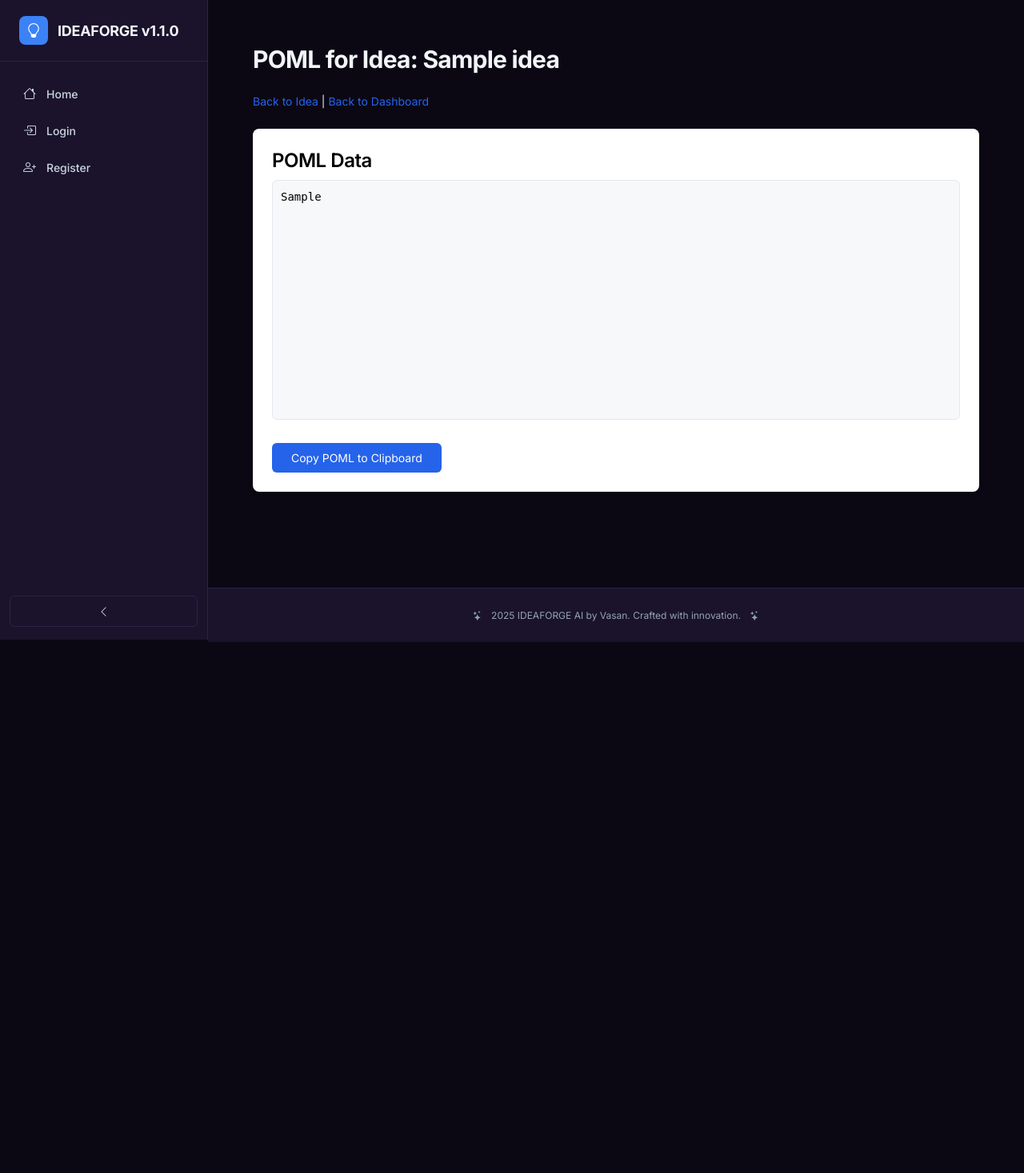
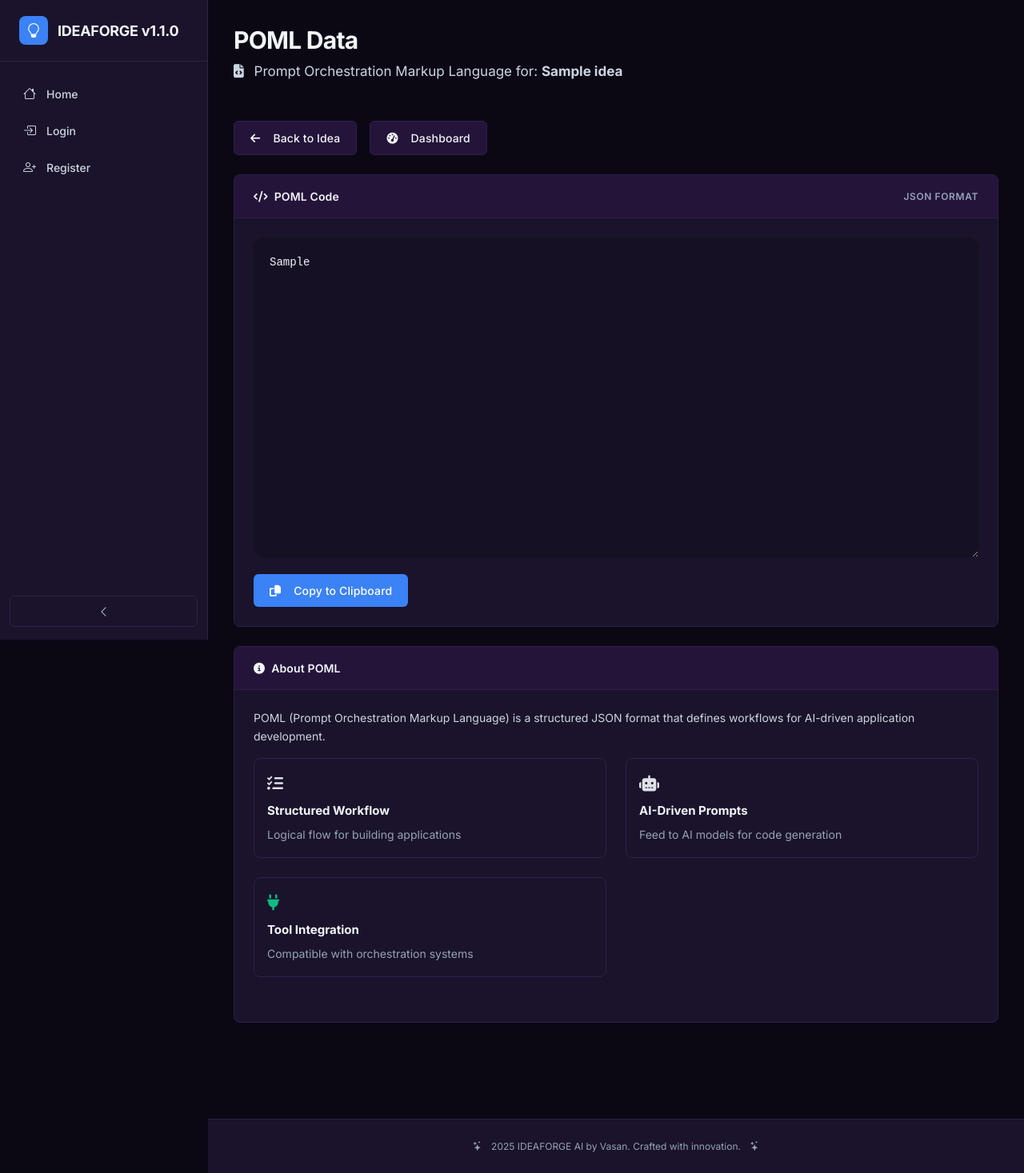
Before and after one commit to CyberForgeEx/IdeaForgeAI, a Flask app: template templates/view_poml.html in a window 1280 px wide. Shown: the whole page at 80% size. Before the commit the page ends 803 px from the top, so only its background shows below. Run offline with Flask 3, Linux system fonts and the light colour scheme; the template is opened without the code that fills it: most values are stand-ins (such as "Sample title", 1, 10 or a date in 2020); some libraries are stand-ins or nearby versions.

Commit message:
feat: enhance POML view with improved layout and styles
Updated the POML view template to enhance styling and structure, including new modal for copy confirmation and improved layout for POML data display.

```diff
--- a/templates/view_poml.html
+++ b/templates/view_poml.html
@@ -1,88 +1,160 @@
 {% extends "base.html" %}
 
-{% block title %}POML for Idea: {{ idea.title }}{% endblock %}
+{% block title %}POML - {{ idea.title }} - IDEAFORGE AI{% endblock %}
 
 {% block content %}
-<!-- Tailwind CSS CDN for styling (include only if not in base.html) -->
-<script src="https://cdn.tailwindcss.com"></script>
 <style>
-    /* Custom styles for the modal and textarea */
-    .modal {
+    .poml-modal {
         display: none;
         position: fixed;
         top: 0;
         left: 0;
         width: 100%;
         height: 100%;
-        background-color: rgba(0, 0, 0, 0.5);
+        background-color: rgba(11, 8, 20, 0.9);
+        backdrop-filter: blur(10px);
         justify-content: center;
         align-items: center;
-        z-index: 1000;
+        z-index: 2000;
     }
-    .modal-content {
-        background-color: white;
-        color: black;
-        padding: 20px;
-        border-radius: 8px;
-        max-width: 500px;
+    .poml-modal-content {
+        background: var(--card-bg);
+        backdrop-filter: blur(20px);
+        border: 1px solid var(--glass-border);
+        padding: 2rem;
+        border-radius: 16px;
+        max-width: 600px;
         width: 90%;
-        box-shadow: 0 4px 8px rgba(0, 0, 0, 0.2);
+        box-shadow: var(--shadow-glow);
     }
     textarea#poml-content {
-        background-color: #f6f8fa;
-        color: black;
-        border: 1px solid #e2e8f0;
-        border-radius: 6px;
-        padding: 10px;
-        font-family: monospace;
-        resize: none; /* Prevent manual resizing, rely on CSS */
+        background: rgba(21, 15, 33, 0.8);
+        color: var(--text-primary);
+        border: 1px solid var(--glass-border);
+        border-radius: 12px;
+        padding: 1.25rem;
+        font-family: 'Courier New', monospace;
+        font-size: 0.875rem;
+        line-height: 1.6;
+        resize: vertical;
         width: 100%;
-        min-height: 300px;
+        min-height: 400px;
+        max-height: 60vh;
         overflow-y: auto;
     }
-    @media (max-width: 640px) {
-        textarea#poml-content {
-            min-height: 200px;
-        }
+    textarea#poml-content:focus {
+        outline: none;
+        border-color: var(--primary-purple);
+        box-shadow: 0 0 0 3px rgba(157, 78, 221, 0.15);
     }
 </style>
 
-<div class="container mx-auto p-4">
-    <h1 class="text-3xl font-bold mb-4">POML for Idea: {{ idea.title }}</h1>
-
-    <div class="mb-4">
-        <a href="{{ url_for('view_idea', idea_id=idea.id) }}" class="text-blue-600 hover:underline">Back to Idea</a>
-        | <a href="{{ url_for('dashboard') }}" class="text-blue-600 hover:underline">Back to Dashboard</a>
+<!-- Header -->
+<div class="mb-5">
+    <h1 class="mb-2">POML Data</h1>
+    <p style="color: var(--text-secondary); font-size: 1.0625rem;">
+        <i class="fas fa-file-code me-2" style="color: var(--primary-purple);"></i>
+        Prompt Orchestration Markup Language for: <strong>{{ idea.title }}</strong>
+    </p>
 </div>
 
+<!-- Navigation -->
+<div class="mb-4 d-flex gap-3 flex-wrap">
+    <a href="{{ url_for('view_idea', idea_id=idea.id) }}" class="btn btn-secondary">
+        <i class="fas fa-arrow-left me-2"></i>Back to Idea
+    </a>
+    <a href="{{ url_for('dashboard') }}" class="btn btn-secondary">
+        <i class="fas fa-tachometer-alt me-2"></i>Dashboard
+    </a>
+</div>
+
+<!-- POML Content Card -->
 {% if pretty_poml %}
-        <div class="bg-white p-6 rounded-lg shadow-md">
-            <h2 class="text-2xl font-semibold mb-2 text-black bg-white">POML Data</h2>
+<div class="card">
+    <div class="card-header d-flex justify-content-between align-items-center">
+        <span><i class="fas fa-code me-2"></i>POML Code</span>
+        <span style="font-size: 0.75rem; color: var(--text-muted); text-transform: uppercase; letter-spacing: 0.05em;">JSON Format</span>
+    </div>
+    <div class="card-body">
         <textarea id="poml-content" readonly>{{ pretty_poml }}</textarea>
-            <button id="copy-btn" class="mt-4 bg-blue-600 text-white px-4 py-2 rounded hover:bg-blue-700 focus:outline-none">
-                Copy POML to Clipboard
+        <button id="copy-btn" class="btn btn-primary mt-3">
+            <i class="fas fa-copy me-2"></i>Copy to Clipboard
         </button>
     </div>
-    {% else %}
-        <p class="text-red-600">No POML data available for this idea.</p>
-    {% endif %}
 </div>
 
-<!-- Modal for copy confirmation and instructions -->
-<div id="copy-modal" class="modal">
-    <div class="modal-content">
-        <h3 class="text-xl font-bold mb-2">POML Copied Successfully!</h3>
-        <p class="mb-4">The POML data has been copied to your clipboard.</p>
-        <h4 class="text-lg font-semibold mb-2">How to Use POML</h4>
-        <ul class="list-disc pl-5 mb-4">
-            <li>POML (Prompt Orchestration Markup Language) is a JSON-based format that defines a logical flow for building your software application using AI-driven prompts.</li>
-            <li><strong>Parse the JSON</strong>: Use the copied JSON in a prompt orchestration system or development tool that supports structured workflows.</li>
-            <li><strong>Use the Prompts</strong>: The POML includes example prompts for key tasks (e.g., code generation, testing). Feed these prompts to an AI model like Grok or another API.</li>
-            <li><strong>Integrate with Tools</strong>: Import the POML into tools that support AI-driven development to automate tasks or generate code.</li>
-            <li><strong>Validate the Structure</strong>: Ensure the JSON is valid and compatible with your target system before use.</li>
-            <li><strong>Example Workflow</strong>: Load the POML into a script or platform, execute the prompts in sequence, and review the outputs for your project.</li>
+<!-- Info Card -->
+<div class="card mt-4">
+    <div class="card-header">
+        <i class="fas fa-info-circle me-2"></i>About POML
+    </div>
+    <div class="card-body">
+        <p style="color: var(--text-secondary); margin-bottom: 1rem;">
+            POML (Prompt Orchestration Markup Language) is a structured JSON format that defines workflows for AI-driven application development.
+        </p>
+        <div class="dashboard-grid">
+            <div style="padding: 1rem; background: var(--glass-bg); border-radius: 8px; border: 1px solid var(--border-color);">
+                <div style="color: var(--primary-purple); font-size: 1.25rem; margin-bottom: 0.5rem;">
+                    <i class="fas fa-tasks"></i>
+                </div>
+                <strong style="color: var(--text-primary); font-size: 0.9375rem;">Structured Workflow</strong>
+                <p style="color: var(--text-muted); font-size: 0.875rem; margin: 0.5rem 0 0;">Logical flow for building applications</p>
+            </div>
+            <div style="padding: 1rem; background: var(--glass-bg); border-radius: 8px; border: 1px solid var(--border-color);">
+                <div style="color: var(--accent-glow); font-size: 1.25rem; margin-bottom: 0.5rem;">
+                    <i class="fas fa-robot"></i>
+                </div>
+                <strong style="color: var(--text-primary); font-size: 0.9375rem;">AI-Driven Prompts</strong>
+                <p style="color: var(--text-muted); font-size: 0.875rem; margin: 0.5rem 0 0;">Feed to AI models for code generation</p>
+            </div>
+            <div style="padding: 1rem; background: var(--glass-bg); border-radius: 8px; border: 1px solid var(--border-color);">
+                <div style="color: var(--success); font-size: 1.25rem; margin-bottom: 0.5rem;">
+                    <i class="fas fa-plug"></i>
+                </div>
+                <strong style="color: var(--text-primary); font-size: 0.9375rem;">Tool Integration</strong>
+                <p style="color: var(--text-muted); font-size: 0.875rem; margin: 0.5rem 0 0;">Compatible with orchestration systems</p>
+            </div>
+        </div>
+    </div>
+</div>
+{% else %}
+<div class="card">
+    <div class="card-body text-center" style="padding: 3rem;">
+        <div style="font-size: 3rem; color: var(--danger); margin-bottom: 1rem;">
+            <i class="fas fa-exclamation-triangle"></i>
+        </div>
+        <h2 style="margin-bottom: 1rem;">No POML Data</h2>
+        <p style="color: var(--text-secondary);">POML data is not available for this idea.</p>
+    </div>
+</div>
+{% endif %}
+
+<!-- Success Modal -->
+<div id="copy-modal" class="poml-modal">
+    <div class="poml-modal-content">
+        <div style="text-align: center; margin-bottom: 1.5rem;">
+            <div style="font-size: 3rem; color: var(--success); margin-bottom: 1rem;">
+                <i class="fas fa-check-circle"></i>
+            </div>
+            <h2 style="color: var(--text-primary); margin-bottom: 0.5rem;">POML Copied!</h2>
+            <p style="color: var(--text-secondary);">The POML data has been copied to your clipboard.</p>
+        </div>
+
+        <div style="margin-bottom: 1.5rem;">
+            <h3 style="color: var(--text-primary); font-size: 1.125rem; margin-bottom: 1rem;">
+                <i class="fas fa-graduation-cap me-2" style="color: var(--primary-purple);"></i>How to Use
+            </h3>
+            <ul style="color: var(--text-secondary); font-size: 0.9375rem; line-height: 1.8; list-style-position: inside;">
+                <li style="margin-bottom: 0.5rem;"><strong>Parse the JSON:</strong> Use in prompt orchestration systems</li>
+                <li style="margin-bottom: 0.5rem;"><strong>Feed to AI:</strong> Execute prompts with AI models like GPT or Grok</li>
+                <li style="margin-bottom: 0.5rem;"><strong>Integrate Tools:</strong> Import into AI-driven development platforms</li>
+                <li style="margin-bottom: 0.5rem;"><strong>Validate Structure:</strong> Ensure JSON compatibility with your system</li>
             </ul>
-        <button id="close-modal" class="bg-gray-600 text-white px-4 py-2 rounded hover:bg-gray-700 focus:outline-none">Close</button>
+        </div>
+
+        <button id="close-modal" class="btn btn-primary w-100">
+            <i class="fas fa-check me-2"></i>Got it
+        </button>
     </div>
 </div>
 
```
Lines whose indentation alone changed are shown as unchanged.
